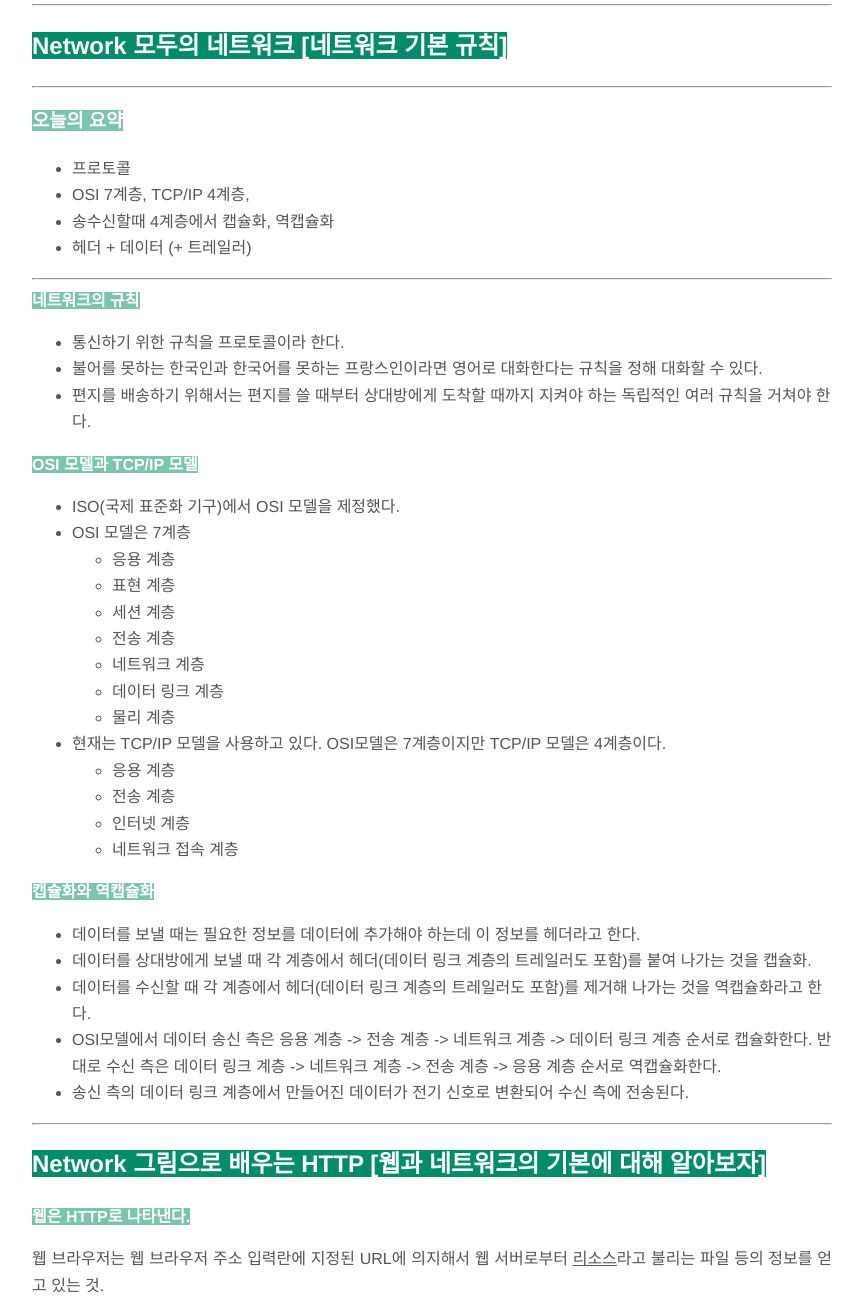
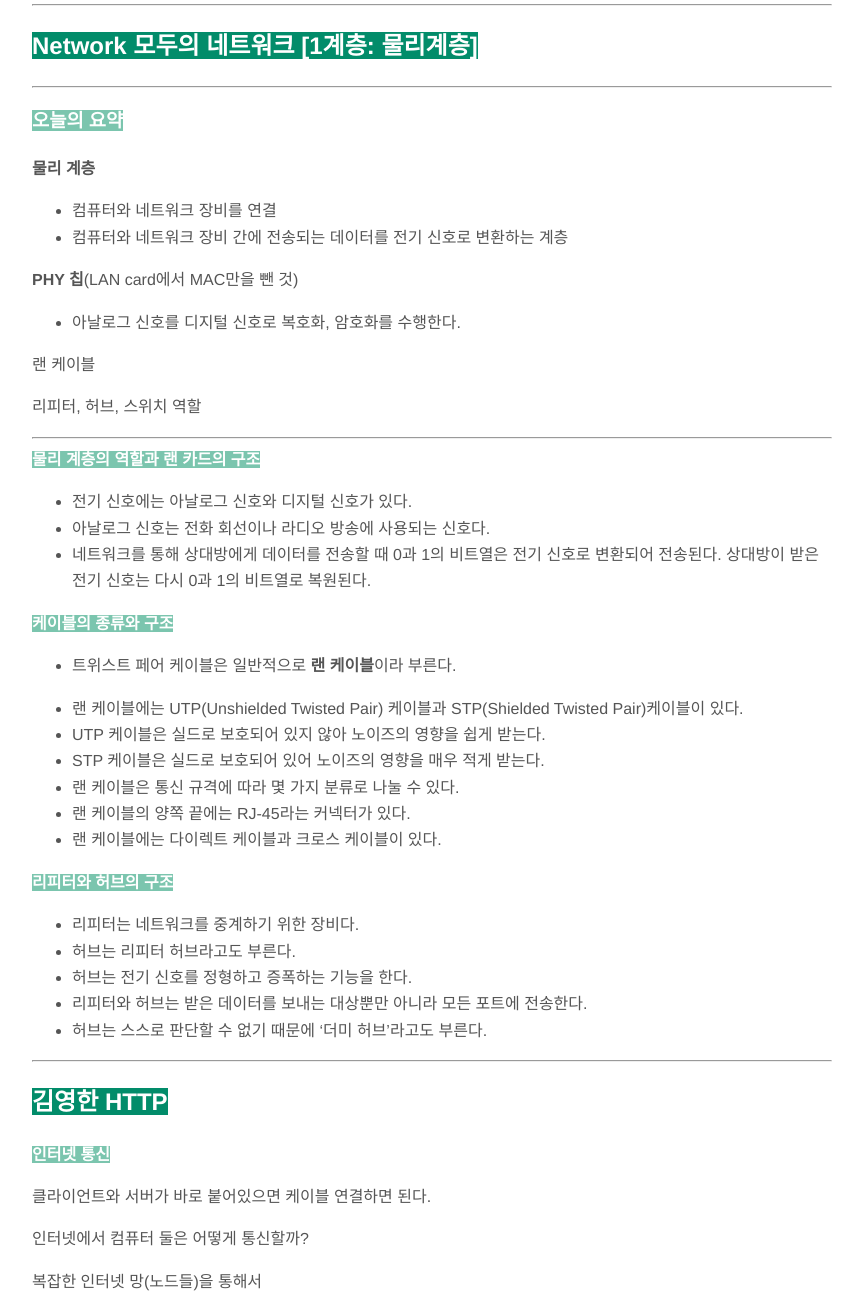
Before and after one commit to hyunwlee-dev/TIL, a Jekyll site: the page built from _posts/2021-11-24-til.md, in a window 1280 px wide and 1400 px high, scrolled down 959 px, cut to the strip 100-1400 px from the top of the window. Shown: the whole strip, without its empty margins (208-1071 px from the left). Built offline with Jekyll 4.4.1, drawn with Linux system fonts in a browser that asks for light colours; nearby versions of some CDN libraries; some of the changed text lies outside the part shown.

Commit message:
new file:   ps1.png

```diff
--- a/_posts/2021-11-24-til.md
+++ b/_posts/2021-11-24-til.md
@@ -1,6 +1,6 @@
 ---
 layout: post
-title: "Programmers DFS/BFS 알고리즘, Network 모두의 네트워크, 그림으로 배우는 HTTP"
+title: "Programmers DFS/BFS 알고리즘, Network 모두의 네트워크, Network 김영한의 HTTP"
 author: "hyunwlee"
 ---
 
@@ -38,106 +38,194 @@ O(V + E)로 그래프 탐색 알고리즘과 같다.
 
 ---
 
-## <span style="background-color:#028C6A; color:white">Network 모두의 네트워크 [네트워크 기본 규칙]</span>
+## <span style="background-color:#028C6A; color:white">Network 모두의 네트워크 [1계층: 물리계층]</span>
 
 ---
 
 ### <span style="background-color:#7BC5AE; color:white"><strong>오늘의 요약</strong></span>
 
-- 프로토콜
-- OSI 7계층, TCP/IP 4계층,
-- 송수신할때 4계층에서 캡슐화, 역캡슐화
-- 헤더 + 데이터 (+ 트레일러)
+<strong>물리 계층</strong>
+
+- 컴퓨터와 네트워크 장비를 연결
+- 컴퓨터와 네트워크 장비 간에 전송되는 데이터를 전기 신호로 변환하는 계층
+
+<strong>PHY 칩</strong>(LAN card에서 MAC만을 뺀 것)
+
+- 아날로그 신호를 디지털 신호로 복호화, 암호화를 수행한다.
+
+랜 케이블
+
+리피터, 허브, 스위치 역할
 
 ---
 
-<span style="background-color:#7BC5AE; color:white"><strong>네트워크의 규칙</strong></span>
+<span style="background-color:#7BC5AE; color:white"><strong>물리 계층의 역할과 랜 카드의 구조</strong></span>
 
-- 통신하기 위한 규칙을 프로토콜이라 한다.
-- 불어를 못하는 한국인과 한국어를 못하는 프랑스인이라면 영어로 대화한다는 규칙을 정해 대화할 수 있다.
-- 편지를 배송하기 위해서는 편지를 쓸 때부터 상대방에게 도착할 때까지 지켜야 하는 독립적인 여러 규칙을 거쳐야 한다.
+- 전기 신호에는 아날로그 신호와 디지털 신호가 있다.
+- 아날로그 신호는 전화 회선이나 라디오 방송에 사용되는 신호다.
+- 네트워크를 통해 상대방에게 데이터를 전송할 때 0과 1의 비트열은 전기 신호로 변환되어 전송된다. 상대방이 받은 전기 신호는 다시 0과 1의 비트열로 복원된다.
 
-<span style="background-color:#7BC5AE; color:white"><strong>OSI 모델과 TCP/IP 모델</strong></span>
+<span style="background-color:#7BC5AE; color:white"><strong>케이블의 종류와 구조</strong></span>
 
-- ISO(국제 표준화 기구)에서 OSI 모델을 제정했다.
-- OSI 모델은 7계층
-  - 응용 계층
-  - 표현 계층
-  - 세션 계층
-  - 전송 계층
-  - 네트워크 계층
-  - 데이터 링크 계층
-  - 물리 계층
-- 현재는 TCP/IP 모델을 사용하고 있다. OSI모델은 7계층이지만 TCP/IP 모델은 4계층이다.
-  - 응용 계층
-  - 전송 계층
-  - 인터넷 계층
-  - 네트워크 접속 계층
+- 트위스트 페어 케이블은 일반적으로 <strong>랜 케이블</strong>이라 부른다.
 
-<span style="background-color:#7BC5AE; color:white"><strong>캡슐화와 역캡슐화</strong></span>
+- 랜 케이블에는 UTP(Unshielded Twisted Pair) 케이블과 STP(Shielded Twisted Pair)케이블이 있다.
+- UTP 케이블은 실드로 보호되어 있지 않아 노이즈의 영향을 쉽게 받는다.
+- STP 케이블은 실드로 보호되어 있어 노이즈의 영향을 매우 적게 받는다.
+- 랜 케이블은 통신 규격에 따라 몇 가지 분류로 나눌 수 있다.
+- 랜 케이블의 양쪽 끝에는 RJ-45라는 커넥터가 있다.
+- 랜 케이블에는 다이렉트 케이블과 크로스 케이블이 있다.
 
-- 데이터를 보낼 때는 필요한 정보를 데이터에 추가해야 하는데 이 정보를 헤더라고 한다.
-- 데이터를 상대방에게 보낼 때 각 계층에서 헤더(데이터 링크 계층의 트레일러도 포함)를 붙여 나가는 것을 캡슐화.
-- 데이터를 수신할 때 각 계층에서 헤더(데이터 링크 계층의 트레일러도 포함)를 제거해 나가는 것을 역캡슐화라고 한다.
-- OSI모델에서 데이터 송신 측은 응용 계층 -> 전송 계층 -> 네트워크 계층 -> 데이터 링크 계층 순서로 캡슐화한다. 반대로 수신 측은 데이터 링크 계층 -> 네트워크 계층 -> 전송 계층 -> 응용 계층 순서로 역캡슐화한다.
-- 송신 측의 데이터 링크 계층에서 만들어진 데이터가 전기 신호로 변환되어 수신 측에 전송된다.
+<span style="background-color:#7BC5AE; color:white"><strong>리피터와 허브의 구조</strong></span>
+
+- 리피터는 네트워크를 중계하기 위한 장비다.
+- 허브는 리피터 허브라고도 부른다.
+- 허브는 전기 신호를 정형하고 증폭하는 기능을 한다.
+- 리피터와 허브는 받은 데이터를 보내는 대상뿐만 아니라 모든 포트에 전송한다.
+- 허브는 스스로 판단할 수 없기 때문에 '더미 허브'라고도 부른다.
+
+---
+
+## <span style="background-color:#028C6A; color:white">김영한 HTTP</span>
+
+<span style="background-color:#7BC5AE; color:white"><strong>인터넷 통신</strong></span>
+
+클라이언트와 서버가 바로 붙어있으면 케이블 연결하면 된다.
+
+인터넷에서 컴퓨터 둘은 어떻게 통신할까?
+
+복잡한 인터넷 망(노드들)을 통해서
+
+---
+
+<span style="background-color:#7BC5AE; color:white"><strong>인터넷 통신</strong></span>
+
+#### IP 주소 부여
+
+클라이언트가 먼저 IP를 부여 받아야함.
+
+서버도 IP주소가 있어야 함
+
+#### IP (인터넷 프로토콜) 역할
+
+- 지정한 IP 주소(IP Address)에 데이터 전달
+- 패킷(Packet)이라는 통신 단위로 데이터 전달
+
+#### IP 패킷 정보
+
+- 출발지 IP, 목적지 IP, 기타... + 전송 데이터
+
+#### IP 프로토콜의 한계
+
+- 비연결성
+  - 패킷을 받을 대상이 없거나 서비스 불능 상태여도 패킷 전송
+- 비신뢰성
+  - 중간에 패킷이 사라지면?
+  - 패킷이 순서대로 안오면?
+- 프로그램 구분
+  - 같은 IP를 사용하는 서버에서 통신하는 애플리케이션이 둘 이상이면?
+
+#### 1. 대상이 서비스 불능, 패킷 전송
+
+client는 대상 서버가 패킷을 받을 수 있는 상태인지 모름
+
+#### 2. 패킷 소실
+
+중간의 서버가 문제가 있었다면, 꺼져있었다면?
+
+#### 3. 패킷 전달 순서 문제 발생
+
+패킷의 용량이 너무 크면, 1500byte씩 끊어서 보냄. hello world를 보냈는데 world hello로 갈 수 있음.
+
+이러한 문제를 해결하는 것이바로 <strong><u>TCP, UDP</u></strong>이다.
+
+---
+
+<span style="background-color:#7BC5AE; color:white"><strong>TCP, UDP</strong></span>
+
+#### 인터넷 프로토콜 스택의 4계층
+
+1. 애플리케이션 계층 - HTTP, FTP
+2. 전송 계층 - TCP, UDP
+3. 인터넷 계층 - IP
+4. 네트워크 인터페이스 계층
+
+#### 프로토콜 계층
+
+<img src="https://github.com/hyunwlee-dev/TIL/blob/95ff8dabd7e4d6df686e839130f2857874f38f6a/images/til211124/net1.png?raw=true" style="zoom:50%;"/>
+
+<img src="https://github.com/hyunwlee-dev/TIL/blob/95ff8dabd7e4d6df686e839130f2857874f38f6a/images/til211124/net2.png?raw=true" style="zoom:50%;"/>
+
+<img src="https://github.com/hyunwlee-dev/TIL/blob/95ff8dabd7e4d6df686e839130f2857874f38f6a/images/til211124/net3.png?raw=true" style="zoom:50%;"/>
+
+<img src="https://github.com/hyunwlee-dev/TIL/blob/95ff8dabd7e4d6df686e839130f2857874f38f6a/images/til211124/net4.png?raw=true" style="zoom:50%;"/>
+
+#### TCP/IP 패킷 정보
+
+IP만으로 해결하지 못했던, 순서 제어문제등을 해결 할 수 있음.
+
+- 출발지 PORT
+- 목적지 PORT
+- 전송 제어
+- 순서
+- 검증 정보
+- ...
+
+#### TCP 특징
+
+전송 제어 프로토콜 (Trasmission Control Protocal)
+
+- 연결지향 - TCP 3 way handshake (가상 연결)
+  - 연결을 먼저 한다, 물리적이 아니라 논리적 연결
+- 데이터 전달 보증
+- 순서 보장
+
+- 신뢰할 수 있는 프로토콜
+- 현재는 대부분 TCP 사용
+
+<img src="https://github.com/hyunwlee-dev/TIL/blob/95ff8dabd7e4d6df686e839130f2857874f38f6a/images/til211124/net5.png?raw=true" style="zoom:50%;"/>
+
+## <img src="https://github.com/hyunwlee-dev/TIL/blob/95ff8dabd7e4d6df686e839130f2857874f38f6a/images/til211124/net6.png?raw=true" style="zoom:50%;"/>
+
+## <img src="https://github.com/hyunwlee-dev/TIL/blob/95ff8dabd7e4d6df686e839130f2857874f38f6a/images/til211124/net7.png?raw=true" style="zoom:50%;"/>
 
 
 
+#### UDP 특징
+
+사용자 데이터그램 프로토콜(User Datagram Protocal)
+
+- 하얀 도화지에 비유(기능이 거의 없음)
+- 연결지향 - TCP 3 way handshake X
+- 데이터 전달 보증 X
+- 순서 보장 X
+- 데이터 전달 및 순서가 보장되지 않지만, 단순하고 빠름
+- 정리
+  - IP와 거의 같다. +`PORT`, +`체크섬` 정도만 추가
+  - 애플리케이션에서 추가 작업 필요
+
 ---
 
-## <span style="background-color:#028C6A; color:white">Network 그림으로 배우는 HTTP [웹과 네트워크의 기본에 대해 알아보자]</span>
+<span style="background-color:#7BC5AE; color:white"><strong>PORT</strong></span>
 
-<span style="background-color:#7BC5AE; color:white"><strong>웹은 HTTP로 나타낸다.</strong></span>
+<img src="https://github.com/hyunwlee-dev/TIL/blob/31108cf8e6564471c95fe1cd8fa624f8d665e703/images/til211124/net8.png?raw=true" style="zoom:50%;"/>
 
-웹 브라우저는 웹 브라우저 주소 입력란에 지정된 URL에 의지해서 웹 서버로부터 <u>리소스</u>라고 불리는 파일 등의 정보를 얻고 있는 것.
-
-웹은 HTTP라는 약속을 사용한 통신으로 이루어져 있다.
-
-<span style="background-color:#7BC5AE; color:white"><strong>웹은 지식 공유를 위해 고안되었다.</strong></span>
-
-<span style="background-color:#7BC5AE; color:white"><strong>네트워크의 기본은 TCP/IP</strong></span>
-
-Do you know <u>TCP/IP protocol</u>?
-
-인터넷을 포함하여 일반적으로 사용하고 있는 네트워크는 TCP/IP라는 프로토콜에서 움직이고 있다. HTTP는 그 중 하나이다.
-
-- TCP/IP란 인터넷에 관련된 다양한 프로토콜 집합의 총칭
-  - HTTP
-  - IP
-  - TCP
-  - UDP
-  - ICMP
-  - FTP
-  - DNS
-  - IEEE 802.3
-  - FDDI
-  - PPPoE
-  - SNMP
-
-<strong>TCP/IP</strong>
-
-<strong>응용 계층</strong>
-
-- 유저에게 제공되는 애플리케이션에서 사용하는 통신의 움직임을 결정하고 있다. (Feat. FTP, DNS, HTTP..)
-
-<strong>전송 계층</strong>
-
-- 애플리케이션 계층에 네트워크로 접속되어 있는 2대의 컴퓨터 사이의 데이터 흐름을 제공한다. (TCP, UDP..)
-
-<strong>네트워크 계층</strong>
-
-- 네트워크 상에서 패킷의 이동을 다룬다.
-- 어떠한 경로를 거쳐 상대의 컴퓨터까지 패키을 보낼지를 결정하기도 함.
-- 인터넷 경우라면 상대  컴퓨터에서 도달하는 동안에 여러 대의 컴퓨터랑 네트워크 기기를 거쳐서 상대방에게 배송된다.
-
-<strong>링크 계층 (혹은 데이터 링크 계층, 네트워크 인터페이스 계층)</strong>
-
-- 네트워크의 접속하는 하드웨어적인 면을 다룬다.
-- 운영체제가 하드웨어를 제어하기 때문에 디바이스 드라이버랑 네트워크 인터페이스 카드(NIC)를 포함한다.
-- 케이블 등과 같이 물리적으로 보이는 부분(커넥트 등을 포함한 여러 가지 전송 매체)도 포함한다.
-- 하드웨어적 측면은 모두 링크 계층의 역할
-
-
+- 0 ~ 65535 할당 가능
+- 0 ~ 1023: 잘 알려진 포트, 사용하지 않는 것이 좋음
+  - FTP - 20, 21
+  - TELNET - 23
+  - HTTP - 80
+  - HTTPS - 443
 
 ---
+
+<span style="background-color:#7BC5AE; color:white"><strong>DNS</strong></span>
+
+IP는 기억하기 어렵다.
+
+도메인 네임 시스템(Domain Name System)
+
+- 전화번호부
+- 도메인 명을 IP주소로 변환
+
+---
```
Also changed, not shown: images/til211124/ps1.png (added).
